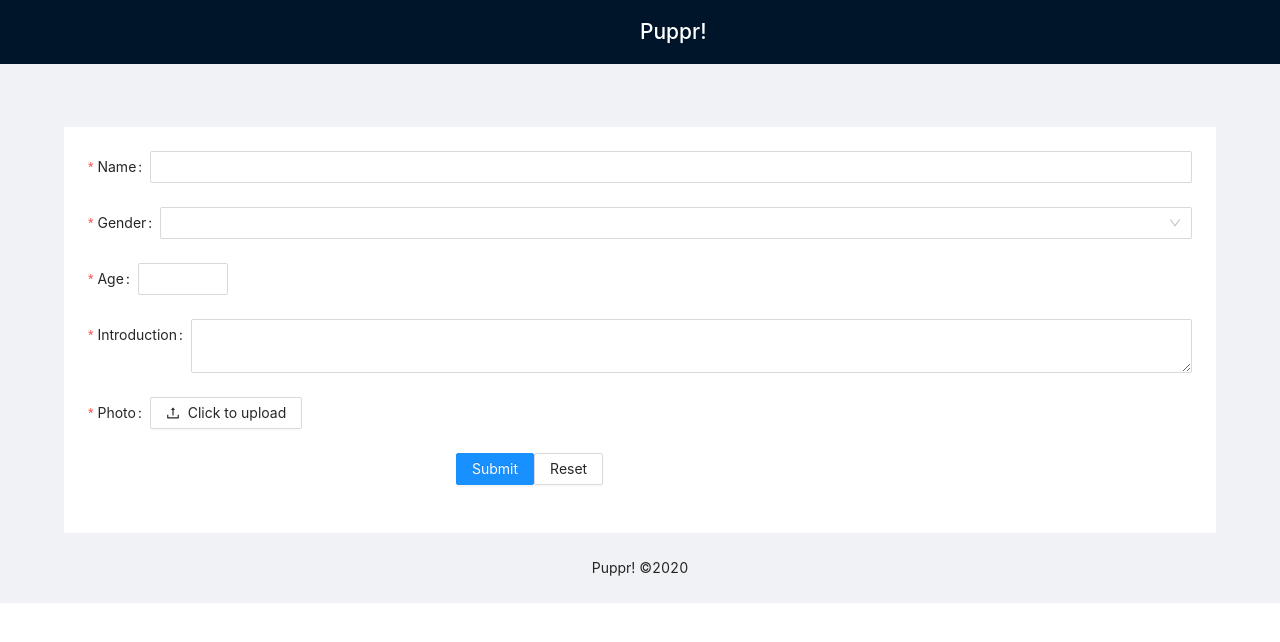
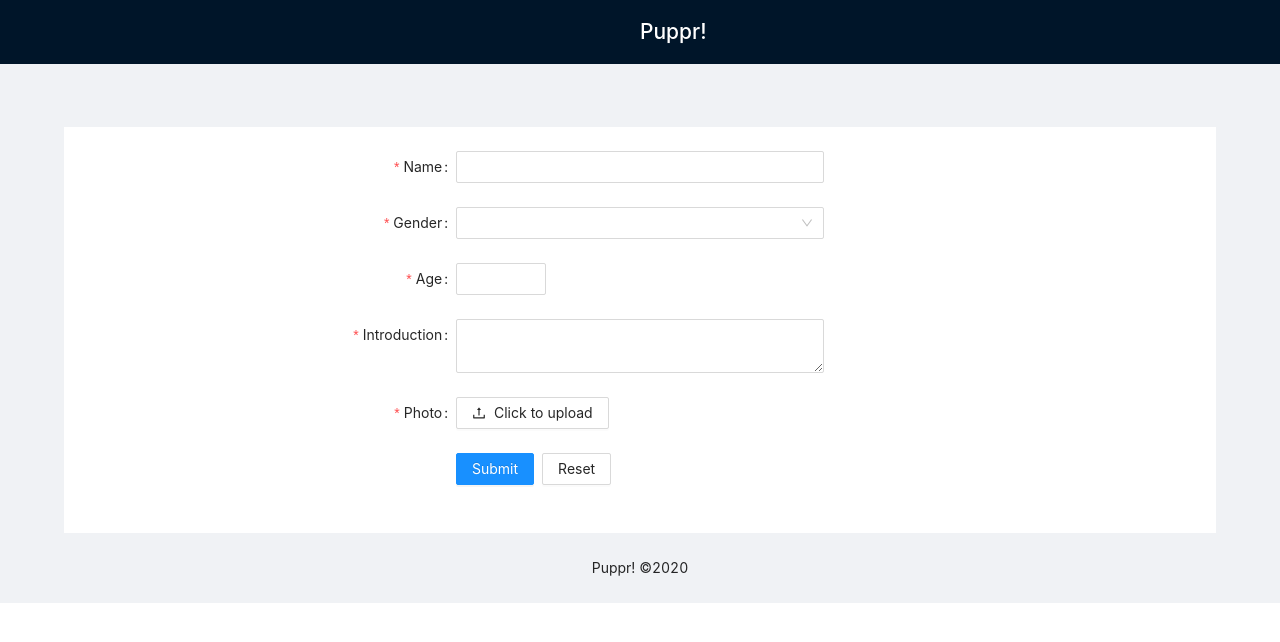
Before and after one commit to lionel-faber/puppr-web-client, a Next.js app: page / in a window 1280 px wide. Shown: the top 642 px of the page. Built offline with nearby package versions, Linux system fonts and the light colour scheme.

Commit message:
format form and rest-api WIP

```diff
--- /dev/null
+++ b/components/AddPup.module.css
@@ -0,0 +1,3 @@
+.formButton {
+    margin-right: 8px;
+}
--- a/components/addpup.js
+++ b/components/addpup.js
@@ -1,12 +1,13 @@
-import { Form, Input, Upload, InputNumber, Button, Select } from 'antd';
-import { UploadOutlined } from '@ant-design/icons';
+import { Form, Input, InputNumber, Upload, Button, Select } from 'antd';
+import { UploadOutlined } from '@ant-design/icons'
+import styles from "./AddPup.module.css"
 
 const layout = {
     labelCol: {
         span: 8,
     },
     wrapperCol: {
-        span: 16,
+        span: 8,
     },
 };
 const tailLayout = {
@@ -16,52 +17,84 @@ const tailLayout = {
     },
 };
 
-const onFinish = values => {
-    console.log(values);
-};
-
-const onReset = () => {
-    form.resetFields();
-};
 
 export default function AddPup() {
+
+    const [form] = Form.useForm();
+
+    const onFinish = pet => {
+        // var options = {
+        //     'method': 'POST',
+        //     'url': 'puppr-india.herokuapp.com/api/pets/add',
+        //     'headers': {
+        //     },
+        //     formData: {
+        //         'petPhoto': {
+        //             // 'value': fs.createReadStream(pet.photo),
+        //             // 'options': {
+        //             //     'filename': '4.jpeg',
+        //             //     'contentType': null
+        //             // }
+        //         },
+        //         'name': pet.name,
+        //         'gender': pet.gender,
+        //         'age': pet.age,
+        //         'about': pet.about
+        //     }
+        // };
+        // request(options, function (error, response) {
+        //     if (error) throw new Error(error);
+        //     console.log(response.body);
+        // });
+        console.log(pet);
+    };
+
+    const onReset = () => {
+        form.resetFields();
+    };
+
     return (
-        <Form onFinish={onFinish}>
-            <Form.Item name={['pet', 'name']} label="Name" rules={[{ required: true, }]}>
+        <Form form={form} {...layout} onFinish={onFinish}>
+            <Form.Item name={['name']} label="Name" rules={[{ required: true, }]}>
                 <Input />
             </Form.Item>
-            <Form.Item name={['pet', 'gender']} label="Gender" rules={[{ required: true }]}>
+            <Form.Item name={['gender']} label="Gender" rules={[{ required: true }]}>
                 <Select>
                     <Select.Option value="male">male</Select.Option>
                     <Select.Option value="female">female</Select.Option>
                 </Select>
             </Form.Item>
-            <Form.Item name={['pet', 'age']} label="Age" rules={[{ type: 'number', required: true, min: 0, max: 99 }]}>
+            <Form.Item name={['age']} label="Age" rules={[{ type: 'number', required: true, min: 0, max: 99 }]}>
                 <InputNumber />
             </Form.Item>
-            <Form.Item name={['pet', 'introduction']} label="Introduction" rules={[{ required: true }]}>
+            <Form.Item name={['introduction']} label="Introduction" rules={[{ required: true }]}>
                 <Input.TextArea />
             </Form.Item>
             <Form.Item
-                name={['pet', 'photo']}
+                name={['photo']}
                 label="Photo"
                 valuePropName="photo"
                 rules={[{ required: true }]}
             >
-                <Upload name="logo" action="/upload.do" listType="picture">
+                <Upload name="logo" listType="picture">
                     <Button>
                         <UploadOutlined /> Click to upload
                     </Button>
                 </Upload>
             </Form.Item>
             <Form.Item {...tailLayout}>
-                <Button type="primary" htmlType="submit">
+                <Button type="primary" htmlType="submit" className={styles.formButton}>
                     Submit
                 </Button>
-                <Button htmlType="button" onClick={onReset}>
+                <Button htmlType="button" onClick={onReset} className={styles.formButton}>
                     Reset
                 </Button>
             </Form.Item>
         </Form>
     )
 }
+
+export async function getStaticProps() {
+
+
+}
```
